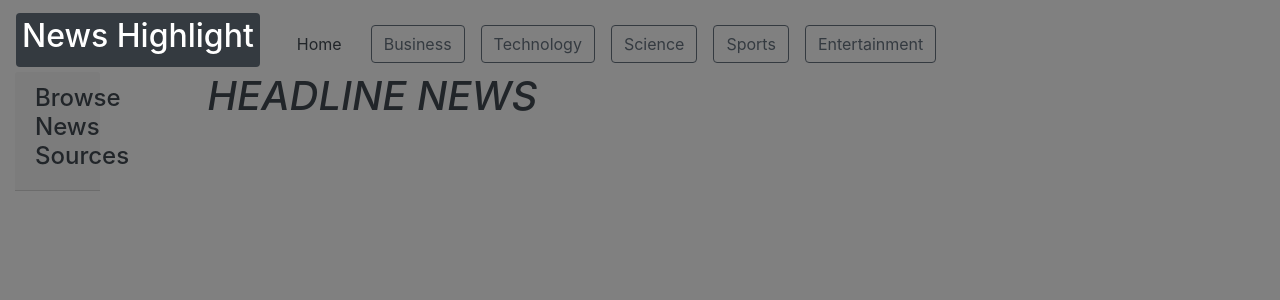
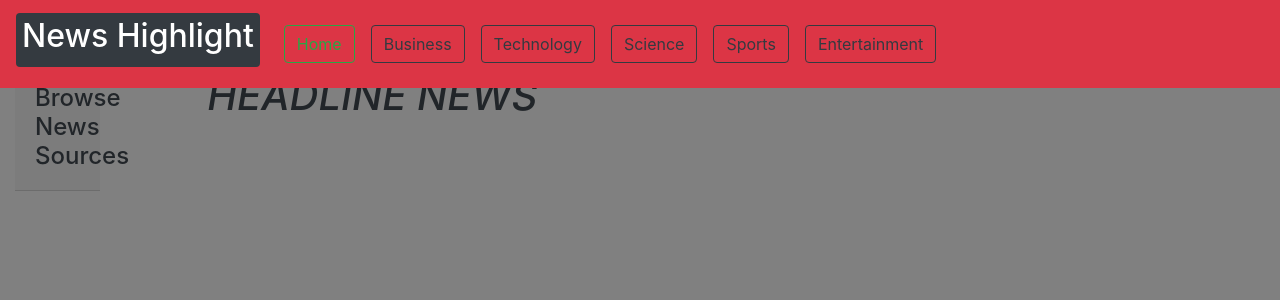
Before and after one commit to johnmwangi/News-Highlight, a Flask app: template app/templates/index.html in a window 1280 px wide. Shown: the top 300 px of the page. Run offline with Flask 2, Linux system fonts and the light colour scheme; the template is opened without the code that fills it, so the values that code supplies are empty; some libraries are stand-ins or nearby versions.

Commit message:
deployment to heroku

```diff
--- a/app/templates/index.html
+++ b/app/templates/index.html
@@ -10,7 +10,7 @@
       <div class="row">
 
         <div class="col-2">
-          <div class="card-column">
+          <div class="card-row">
             <div class="card-header">
               <h4>Browse News Sources</h4>
             </div>
--- a/app/templates/navbar.html
+++ b/app/templates/navbar.html
@@ -1,6 +1,6 @@
 <div class="john">
 
-  <nav class="navbar navbar-expand-lg navbar- bg-brown fixed-top">
+  <nav class="navbar navbar-expand-lg navbar- bg-danger fixed-top">
   <h3> <a class="navbar-brand" href="/"><span class="badge badge-dark"><h2>News Highlight</h2></span></a></h3>
     <button class="navbar-toggler" type="button" data-toggle="collapse" data-target="#navbarText" aria-controls="navbarText" aria-expanded="false" aria-label="Toggle navigation">
     <span class="navbar-toggler-icon"></span>
@@ -8,7 +8,7 @@
     <div class="collapse navbar-collapse" id="navbarText">
       <ul class="navbar-nav mr-auto">
         <li class="nav-item active">
-          <a class="nav-link" href="/"><button type="button" class="btn btn-outline-blue">Home </button><span class="sr-only">(current)</span></a>
+          <a class="nav-link" href="/"><button type="button" class="btn btn-outline-success">Home </button><span class="sr-only">(current)</span></a>
         </li>
         <li class="nav-item">
           <a class="nav-link" href="/{{'categories/Business'}}"><button type="button" class="btn btn-outline-dark">Business</button></a>
```
Also changed, not shown: requirements.txt (added, +11 -0 lines), 2 other files.
